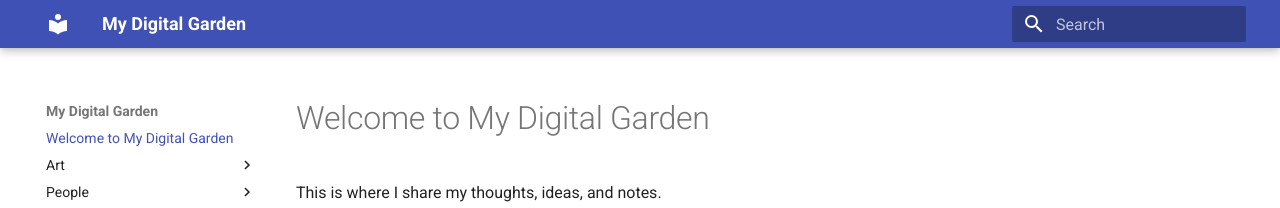
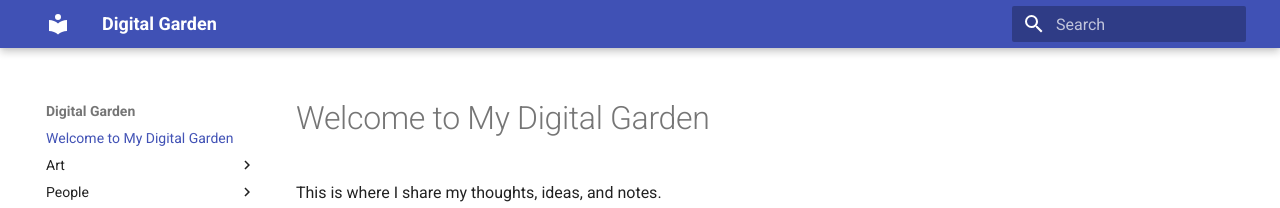
Before and after one commit to SteveJohnSteele/DigitalGarden, an MkDocs documentation site: the page built from docs/index.md, in a window 1280 px wide. Shown: the top 208 px of the page. Built offline with MkDocs 1.6.1 and Material for MkDocs 9.7.7, drawn with Linux system fonts in a browser that asks for light colours.

Commit message:
Update mkdocs.yml

```diff
--- a/mkdocs.yml
+++ b/mkdocs.yml
@@ -1,3 +1,7 @@
-site_name: My Digital Garden
+site_name: Digital Garden
 theme:
   name: material
+
+plugins:
+  - search
+  - awesome-pages  # Automatically structures the sidebar
```
